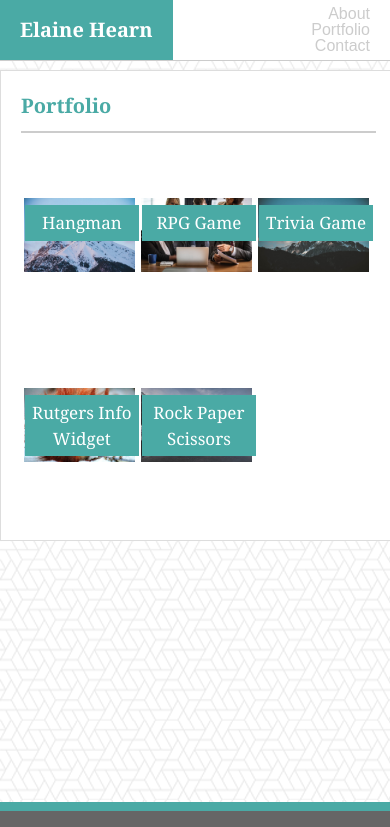
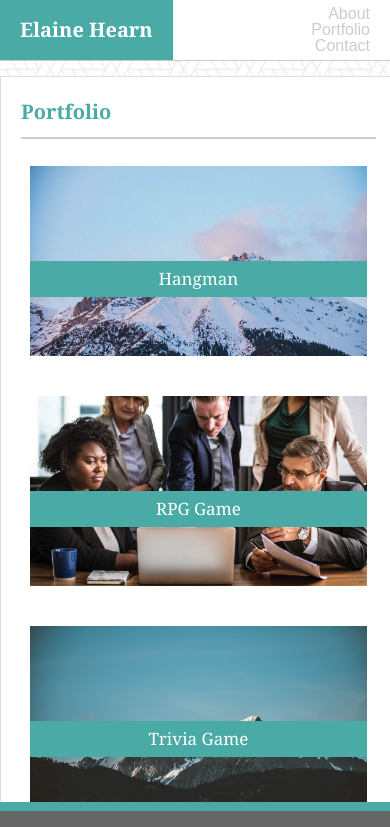
Before and after one commit to Elnhrn/Responsive-Portfolio, a plain HTML site: page portfolio.html in a window 390 px wide. Shown: the top 827 px of the page. Drawn offline with Linux system fonts and the light colour scheme.

Commit message:
positioning

```diff
--- a/assets/css/style.css
+++ b/assets/css/style.css
@@ -215,13 +215,20 @@ h3 {
 
 @media screen and (max-width: 768px) {
     h3 {
-        margin-top: 49%;
-        width:96%;
-        margin-left: 0;
-        font-size: 18px;
+        width:95%;
+        margin-left: 2.5%;
+        font-size: 17px;
+        display: block;
+        position: absolute;
+        top: 50%;
+        margin-top: 0;
+        box-sizing: border-box;
     }
     .button {
-        padding: 0 1%;
+        padding: 0;
+        position: relative;
+        width: 100%;
+        margin: 20px auto;
     }
     h1, h2 {
         font-size: 25px;
@@ -236,12 +243,16 @@ h3 {
         padding: 20px 0 0 0;
     }
     .content {
-        margin: 100px auto 80px;
+        margin: 15px auto 80px;
         padding: 20px;
         width: 91%;
+        position: relative;
     }
     .content-body {
         padding: 2% 0 0;
+    }
+    .white-header, .header-nav {
+        position: relative;
     }
 }
 
@@ -253,7 +264,7 @@ h3 {
         font-size: 16px;
     }
     .content {
-        margin: 70px auto 60px;
+        margin: 15px auto 60px;
         width: 91%;
     }
     label {
@@ -286,9 +297,13 @@ h3 {
         padding: 2% 0 0;
     }
     h3 {
-        margin-top: 59%;
         width:95%;
-        margin-left: 0;
+        margin-left: 2.5%;
         font-size: 17px;
+        display: block;
+        position: absolute;
+        top: 50%;
+        margin-top: 0;
+        box-sizing: border-box;
     }
 }
```
